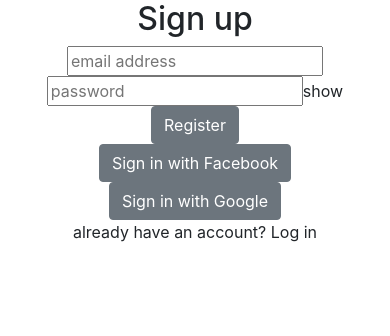
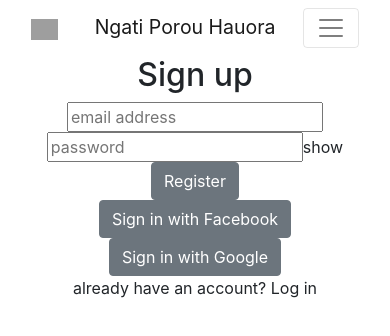
Before and after one commit to VAccelerate/nph-accelerator, a React (Create React App) app: page / in a window 390 px wide. Shown: the top 336 px of the page. Built offline with nearby package versions, Linux system fonts and the light colour scheme; grey boxes are pictures that could not be loaded.

Commit message:
adds nav bar with drop down hamburger, wip to side open

```diff
--- a/src/App.css
+++ b/src/App.css
@@ -26,3 +26,16 @@
   from { transform: rotate(0deg); }
   to { transform: rotate(360deg); }
 }
+
+img.nav-user-icon {
+  width: 7vw;
+}
+
+.nav-user {
+  list-style: none;
+}
+
+.nav-home {
+  width: 40vw;
+  font-size: 5vw;
+}
--- a/src/components/LandingPage/LandingPage.js
+++ b/src/components/LandingPage/LandingPage.js
@@ -2,11 +2,13 @@ import React from 'react'
 
 import './landingPage.css'
 import SignUp from '../signUp'
+import NavBar from '../NavBar'
 
 const Home = () => {
   return (
     <div>
       <div className='container'>
+        <NavBar />
         <SignUp />
       </div>
     </div>
--- /dev/null
+++ b/src/components/NavBar/index.js
@@ -0,0 +1,44 @@
+import React, {Component} from 'react'
+import { connect } from 'react-redux'
+import { Collapse, Navbar, NavbarToggler, NavbarBrand, Nav, NavItem, NavLink } from 'reactstrap'
+import { Link } from 'react-router'
+
+class NavBar extends Component{
+  constructor(props) {
+    super(props);
+
+    this.toggleNavbar = this.toggleNavbar.bind(this);
+    this.state = {
+      collapsed: true
+    };
+  }
+
+  toggleNavbar() {
+    this.setState({
+      collapsed: !this.state.collapsed
+    });
+  }
+  render() {
+    return (
+      <div>
+        <Navbar color="faded" light>
+          <NavItem className='nav-user'><img src="https://openclipart.org/download/247320/abstract-user-flat-4.svg" className='nav-user-icon'/></NavItem>
+          <NavbarBrand href="/" className="nav-home">Ngati Porou Hauora</NavbarBrand>
+          <NavbarToggler onClick={this.toggleNavbar} className="nav-hamburger" />
+          <Collapse isOpen={!this.state.collapsed} navbar>
+            <Nav navbar>
+              <NavItem>
+                <NavLink href="#">Example Link 1</NavLink>
+              </NavItem>
+              <NavItem>
+                <NavLink href="#">Example Link 2</NavLink>
+              </NavItem>
+            </Nav>
+          </Collapse>
+        </Navbar>
+      </div>
+    );
+  }
+}
+
+export default connect(state => state)(NavBar)
```
